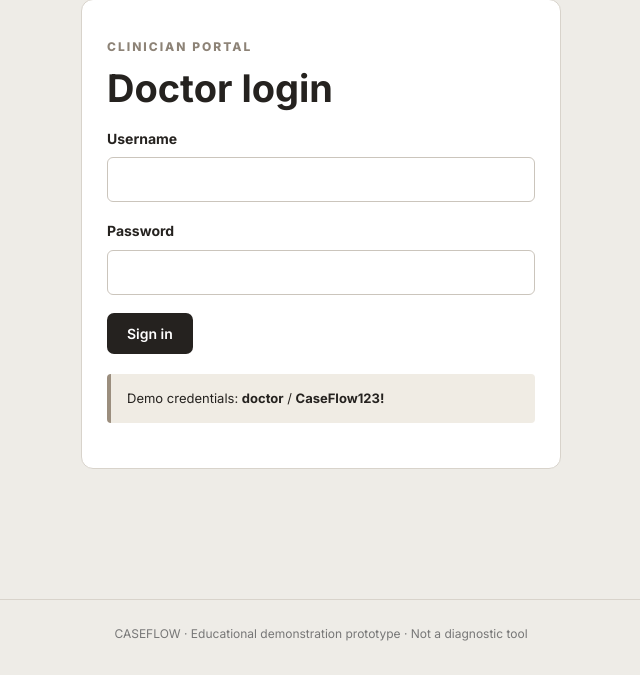
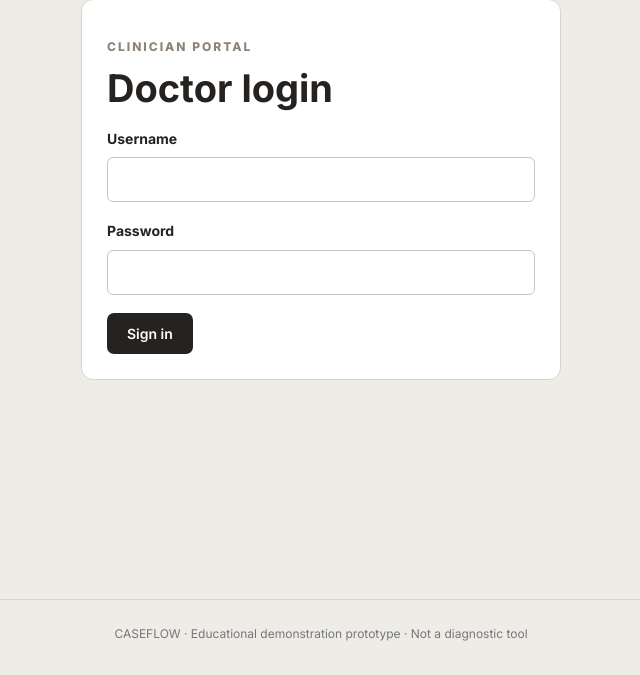
Before and after one commit to sanjaydcse26/Caseflow-demo, a Flask app: page /doctor/login in a window 1280 px wide. Shown: the part 125-800 px from the top of the page, without its empty margins (319-959 px from the left). Run offline with Flask 3, Linux system fonts and the light colour scheme; some web fonts are replaced.

Commit message:
Update doctor_login.html

```diff
--- a/templates/doctor_login.html
+++ b/templates/doctor_login.html
@@ -6,6 +6,5 @@
 <label>Password<input type="password" name="password" required autocomplete="current-password"></label>
 <button class="button" type="submit">Sign in</button>
 </form>
-<div class="notice">Demo credentials: <strong>doctor</strong> / <strong>CaseFlow123!</strong></div>
 </div>
 {% endblock %}
```
